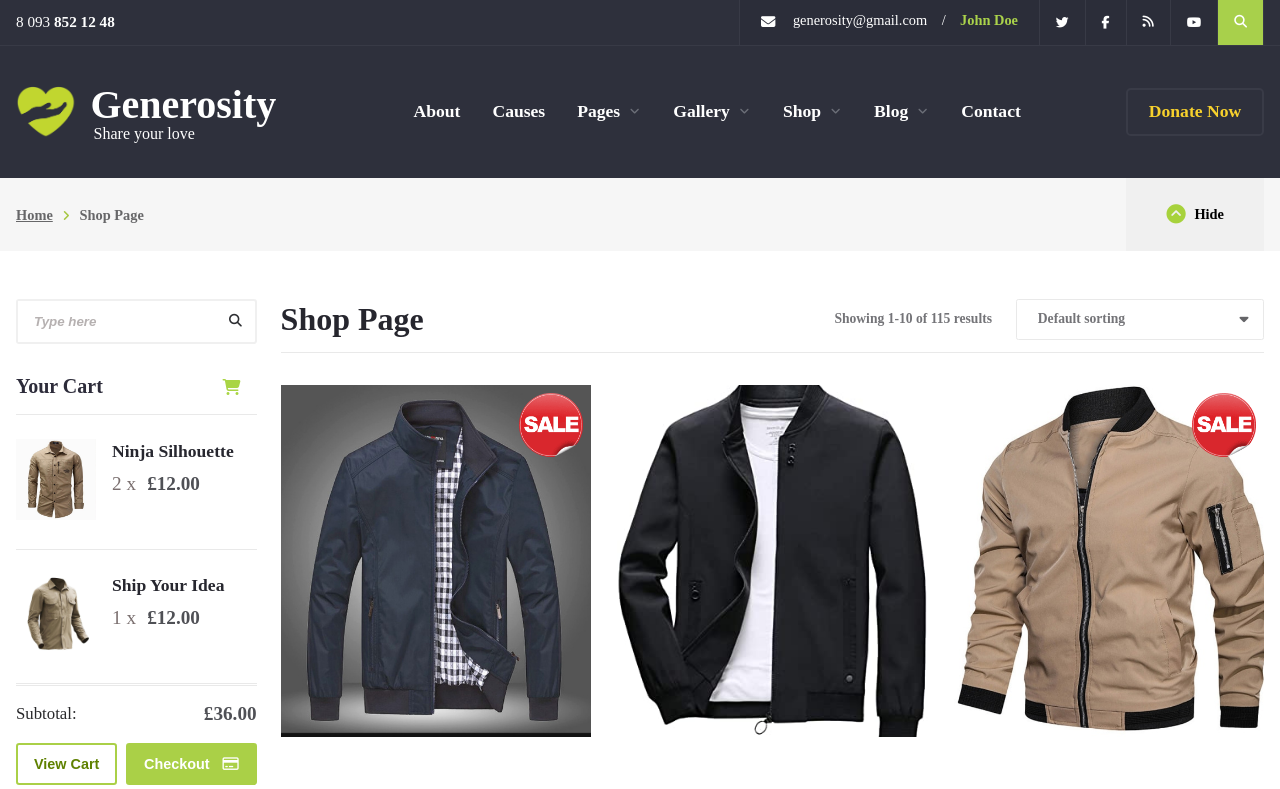
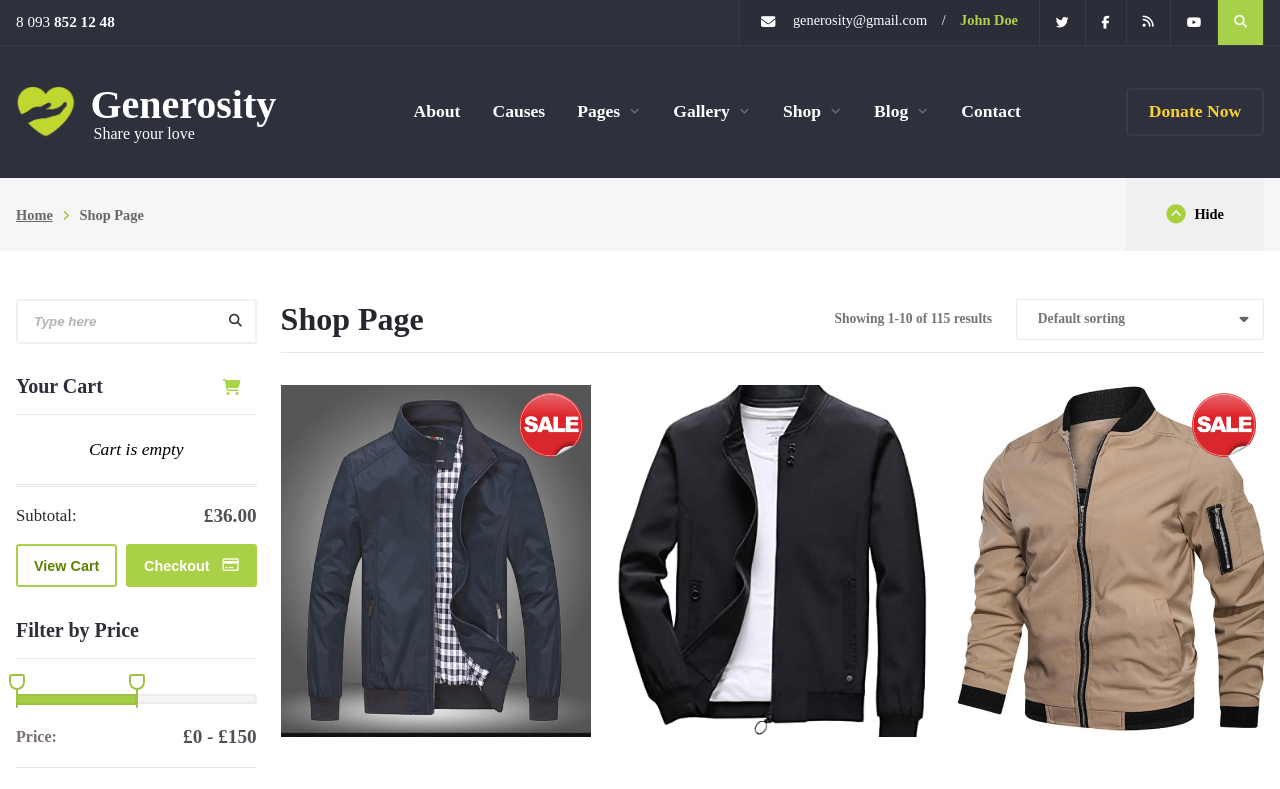
Before and after one commit to pancogit/react_repo, a React (Create React App) app in the folder primeri/primer1/: page /shop-page in a window 1280 px wide. Shown: the top 789 px of the page. Built offline with nearby package versions, Linux system fonts and the light colour scheme.

Commit message:
Dodavanje artikala u cart sa shop page strane za primer 1.

```diff
--- a/primeri/primer1/src/scss/abstracts/_variables.scss
+++ b/primeri/primer1/src/scss/abstracts/_variables.scss
@@ -260,6 +260,7 @@ $cart_quantity_margin_right: 0.7rem;
 $cart_quantity_font_size: 1.2rem;
 $cart_subtotal_font_size: 1.05rem;
 $cart_total_padding: 1.1rem 0;
+$cart_empty_font_size: 1.1rem;
 
 // slider
 $slider_range_border_width: 0.15rem;
--- a/primeri/primer1/src/scss/components/_cart.scss
+++ b/primeri/primer1/src/scss/components/_cart.scss
@@ -155,6 +155,16 @@
         align-items: center;
         padding: variables.$cart_total_padding;
     }
+
+    &__empty {
+        padding: variables.$cart_item_padding;
+        border-top-style: solid;
+        border-top-width: variables.$cart_item_border_width;
+        border-top-color: colors.$cart_item_border_color;
+        font-style: italic;
+        font-size: variables.$cart_empty_font_size;
+        text-align: center;
+    }
 }
 
 // small animation for cart icon
--- a/primeri/primer1/src/ts/components/Cart.tsx
+++ b/primeri/primer1/src/ts/components/Cart.tsx
@@ -1,6 +1,16 @@
+import { EntityState } from '@reduxjs/toolkit';
+import { useSelector } from 'react-redux';
 import { Link } from 'react-router-dom';
+import { CartProduct, selectAllCartProducts } from '../slices/cartSlice';
+import { StoreState } from '../store/store';
 
 export default function Cart() {
+    const cart = useSelector<StoreState, EntityState<CartProduct>>(
+        state => state.cart
+    );
+
+    const cartProducts = selectAllCartProducts(cart);
+
     return (
         <div className='cart cart--margin'>
             <div className='cart__header'>
@@ -12,14 +22,19 @@ export default function Cart() {
                 </Link>
             </div>
             <div className='cart__items'>
-                <div className='cart__item'>
+                {cartProducts.length ? (
+                    cartProducts.map(singleProduct => (
+                        <div
+                            className='cart__item'
+                            key={singleProduct.product.id}
+                        >
                             <div className='cart__image-wrapper'>
                                 <Link
-                            to='/products/mens/shirts/01'
+                                    to={singleProduct.product.link}
                                     className='cart__item-link'
                                 >
                                     <img
-                                src='/images/mens/shirts/01.jpg'
+                                        src={singleProduct.product.path}
                                         alt='cart product'
                                         className='cart__image'
                                         width={80}
@@ -29,45 +44,50 @@ export default function Cart() {
                             </div>
                             <div className='cart__info'>
                                 <Link
-                            to='/products/mens/shirts/01'
+                                    to={singleProduct.product.link}
                                     className='cart__item-link'
                                 >
-                            <p className='cart__name'>Ninja Silhouette</p>
+                                    <p className='cart__name'>
+                                        {singleProduct.product.name}
+                                    </p>
                                 </Link>
                                 <p className='cart__order'>
-                            <span className='cart__quantity'>2 x</span>
-                            <span className='cart__pounds'>&pound;12.00</span>
+                                    <span className='cart__quantity'>
+                                        {singleProduct.quantity} x
+                                    </span>
+
+                                    <span className='cart__pounds'>
+                                        {typeof singleProduct.product.price
+                                            .new === 'number' ? (
+                                            <>
+                                                &pound;{' '}
+                                                {
+                                                    singleProduct.product.price
+                                                        .new
+                                                }
+                                            </>
+                                        ) : (
+                                            <>
+                                                &pound;
+                                                {
+                                                    singleProduct.product.price
+                                                        .new[0]
+                                                }{' '}
+                                                - &pound;
+                                                {
+                                                    singleProduct.product.price
+                                                        .new[1]
+                                                }
+                                            </>
+                                        )}
+                                    </span>
                                 </p>
                             </div>
                         </div>
-                <div className='cart__item'>
-                    <div className='cart__image-wrapper'>
-                        <Link
-                            to='/products/mens/shirts/02'
-                            className='cart__item-link'
-                        >
-                            <img
-                                src='/images/mens/shirts/02.jpg'
-                                alt='cart product'
-                                className='cart__image'
-                                width={80}
-                                height='auto'
-                            />
-                        </Link>
-                    </div>
-                    <div className='cart__info'>
-                        <Link
-                            to='/products/mens/shirts/02'
-                            className='cart__item-link'
-                        >
-                            <p className='cart__name'>Ship Your Idea</p>
-                        </Link>
-                        <p className='cart__order'>
-                            <span className='cart__quantity'>1 x</span>
-                            <span className='cart__pounds'>&pound;12.00</span>
-                        </p>
-                    </div>
-                </div>
+                    ))
+                ) : (
+                    <div className='cart__empty'>Cart is empty</div>
+                )}
             </div>
             <div className='cart__total'>
                 <p className='cart__subtotal'>Subtotal:</p>
--- a/primeri/primer1/src/ts/components/Product.tsx
+++ b/primeri/primer1/src/ts/components/Product.tsx
@@ -1,14 +1,25 @@
+import { EntityState } from '@reduxjs/toolkit';
+import { useEffect, useState } from 'react';
+import { useDispatch, useSelector } from 'react-redux';
 import { Link } from 'react-router-dom';
+import {
+    addCartProduct,
+    CartProduct,
+    selectByIdCartProduct,
+} from '../slices/cartSlice';
+import { ProductType } from '../slices/productsSlice';
+import { DispatchType, StoreState } from '../store/store';
 import Stars from './Stars';
 
 interface Props {
+    id: string;
     heading: string;
     price: Price;
     sale?: boolean;
     image: string;
-    addedToCart?: boolean;
     link: string;
     numberOfStars: number;
+    product: ProductType;
 }
 
 export interface Price {
@@ -18,14 +29,26 @@ export interface Price {
 
 export default function Product(props: Props) {
     const {
+        id,
         heading,
         price,
         sale = false,
         image,
-        addedToCart = false,
         link,
         numberOfStars,
+        product,
     } = props;
+
+    const [addedToCart, setAddedToCart] = useState(false);
+
+    const cart = useSelector<StoreState, EntityState<CartProduct>>(
+        state => state.cart
+    );
+
+    // find product by id
+    const cartProduct = selectByIdCartProduct(cart, id);
+
+    const dispatch = useDispatch<DispatchType>();
 
     // choose between added to cart button and normal buy button
     const addButton = addedToCart ? (
@@ -38,7 +61,7 @@ export default function Product(props: Props) {
             </button>
         </Link>
     ) : (
-        <button className='product__button'>
+        <button className='product__button' onClick={addProductToCart}>
             <p className='product__price'>
                 {price.old && (
                     <span className='product__old-price'>
@@ -59,6 +82,23 @@ export default function Product(props: Props) {
             <i className='fa-solid fa-cart-plus product__cart'></i>
         </button>
     );
+
+    function addProductToCart() {
+        dispatch(
+            addCartProduct({
+                color: 'Default',
+                size: 'Default',
+                quantity: 1,
+                product,
+            })
+        );
+    }
+
+    // when product is added or removed from the cart, change local state of product
+    useEffect(() => {
+        if (cartProduct) setAddedToCart(true);
+        else setAddedToCart(false);
+    }, [cartProduct]);
 
     return (
         <article className='product'>
--- a/primeri/primer1/src/ts/components/ProductsList.tsx
+++ b/primeri/primer1/src/ts/components/ProductsList.tsx
@@ -137,6 +137,7 @@ export default function ProductsList() {
             productsList.push(
                 <Product
                     key={product.id}
+                    id={product.id}
                     sale={product.sale}
                     heading={product.name}
                     price={{
@@ -146,6 +147,7 @@ export default function ProductsList() {
                     image={product.path}
                     link={product.link}
                     numberOfStars={product.starsRated}
+                    product={product}
                 />
             );
         });
--- a/primeri/primer1/src/ts/components/SizeSelect.tsx
+++ b/primeri/primer1/src/ts/components/SizeSelect.tsx
@@ -1,4 +1,4 @@
-export type Sizes = 'XS' | 'S' | 'M' | 'L' | 'XL' | 'XXL' | 'XXXL';
+export type Sizes = 'XS' | 'S' | 'M' | 'L' | 'XL' | 'XXL' | 'XXXL' | 'Default';
 
 export default function SizeSelect() {
     return (
--- a/primeri/primer1/src/ts/pages/shop/ShopPage.tsx
+++ b/primeri/primer1/src/ts/pages/shop/ShopPage.tsx
@@ -16,6 +16,7 @@ import {
 } from '../../slices/categoriesSlice';
 
 import {
+    clearAllFilters,
     PriceRangeFilter,
     setCategoriesFilters,
     setCurrentPage,
@@ -318,9 +319,11 @@ export default function ShopPage() {
     // when shop page is leaved and component unmounted, then clear all categories,
     // subcategories and submenus flags because menu for filters should be cleared
     // when shop page is leaved
+    // also clear all filters when page is leaved
     useEffect(() => {
         return () => {
             dispatch(closeCategories());
+            dispatch(clearAllFilters());
         };
     }, [dispatch]);
 
@@ -378,7 +381,7 @@ export default function ShopPage() {
             <aside className={hamburgerMenuClass} ref={hamburgerAsideRef}>
                 <Search />
                 <Cart />
-                <Filter />
+                <Filter closeHamburgerMenu={closeHamburgerMenu} />
                 <TopProducts numberOfTopProducts={numberOfTopProducts} />
                 <TagsCloud />
             </aside>
--- /dev/null
+++ b/primeri/primer1/src/ts/slices/cartSlice.ts
@@ -0,0 +1,140 @@
+import {
+    createEntityAdapter,
+    createSlice,
+    PayloadAction,
+} from '@reduxjs/toolkit';
+import { Colors } from '../components/ColorSelect';
+import { Sizes } from '../components/SizeSelect';
+import { ProductType } from './productsSlice';
+
+export interface CartProduct {
+    product: ProductType;
+    quantity: number;
+    color: Colors;
+    size: Sizes;
+}
+
+export interface CartProductChangePayload<Type> {
+    productId: string;
+    changer: Type;
+}
+
+// create entity adapter for easy products searching via products IDs
+// create id selector for product id, it will be key to the entity adapter map
+const entityAdapter = createEntityAdapter<CartProduct>({
+    selectId: idSelector => idSelector.product.id,
+});
+
+const initialState = entityAdapter.getInitialState();
+
+const cartSlice = createSlice({
+    name: 'cart',
+    initialState,
+    reducers: {
+        addCartProduct(state, action: PayloadAction<CartProduct>) {
+            let productFound = state.entities[action.payload.product.id];
+
+            if (!productFound) {
+                entityAdapter.addOne(state, action.payload);
+            }
+        },
+
+        removeCartProduct(state, action: PayloadAction<string>) {
+            entityAdapter.removeOne(state, action.payload);
+        },
+
+        removeAllCartProducts(state) {
+            entityAdapter.removeAll(state);
+        },
+
+        // change quantity for given cart product
+        changeCartProductQuantity: {
+            reducer(
+                state,
+                action: PayloadAction<CartProductChangePayload<number>>
+            ) {
+                const { productId, changer } = action.payload;
+                const productFound = state.entities[productId];
+
+                if (productFound) productFound.quantity = changer;
+            },
+
+            // add function for creating payload
+            prepare(productId: string, changer: number) {
+                return { payload: { productId, changer } };
+            },
+        },
+
+        // change picked color for given cart product
+        changeCartProductColor: {
+            reducer(
+                state,
+                action: PayloadAction<CartProductChangePayload<Colors>>
+            ) {
+                const { productId, changer } = action.payload;
+                const productFound = state.entities[productId];
+
+                if (productFound) productFound.color = changer;
+            },
+
+            // add function for creating payload
+            prepare(productId: string, changer: Colors) {
+                return { payload: { productId, changer } };
+            },
+        },
+
+        // change picked size for given cart product
+        changeCartProductSize: {
+            reducer(
+                state,
+                action: PayloadAction<CartProductChangePayload<Sizes>>
+            ) {
+                const { productId, changer } = action.payload;
+                const productFound = state.entities[productId];
+
+                if (productFound) productFound.size = changer;
+            },
+
+            // add function for creating payload
+            prepare(productId: string, changer: Sizes) {
+                return { payload: { productId, changer } };
+            },
+        },
+
+        // change stars rating for given cart product
+        changeCartProductStarsRating: {
+            reducer(
+                state,
+                action: PayloadAction<CartProductChangePayload<number>>
+            ) {
+                const { productId, changer } = action.payload;
+                const productFound = state.entities[productId];
+
+                if (productFound) productFound.product.starsRated = changer;
+            },
+
+            // add function for creating payload
+            prepare(productId: string, changer: number) {
+                return { payload: { productId, changer } };
+            },
+        },
+    },
+});
+
+export const cartSliceReducer = cartSlice.reducer;
+
+export const {
+    addCartProduct,
+    removeCartProduct,
+    removeAllCartProducts,
+    changeCartProductQuantity,
+    changeCartProductColor,
+    changeCartProductSize,
+    changeCartProductStarsRating,
+} = cartSlice.actions;
+
+// export selectors for created entity adapter
+export const {
+    selectAll: selectAllCartProducts,
+    selectById: selectByIdCartProduct,
+} = entityAdapter.getSelectors();
--- a/primeri/primer1/src/ts/store/store.ts
+++ b/primeri/primer1/src/ts/store/store.ts
@@ -1,4 +1,5 @@
 import { configureStore } from '@reduxjs/toolkit';
+import { cartSliceReducer } from '../slices/cartSlice';
 import { categoriesReducer } from '../slices/categoriesSlice';
 import { deliveryReducer } from '../slices/deliverySlice';
 import { productsReducer } from '../slices/productsSlice';
@@ -18,6 +19,7 @@ const store = configureStore({
         products: productsReducer,
         subscribe: subscribeReducer,
         shopPage: shopPageReducer,
+        cart: cartSliceReducer,
     },
 });
 
```
Also changed, not shown: primeri/primer1/src/ts/components/ColorSelect.tsx (+8 -1 lines), primeri/primer1/src/ts/components/Filter.tsx (+9 -1 lines), primeri/primer1/src/ts/slices/shopPageSlice.ts (+11 -0 lines). Lines whose indentation alone changed are shown as unchanged.
